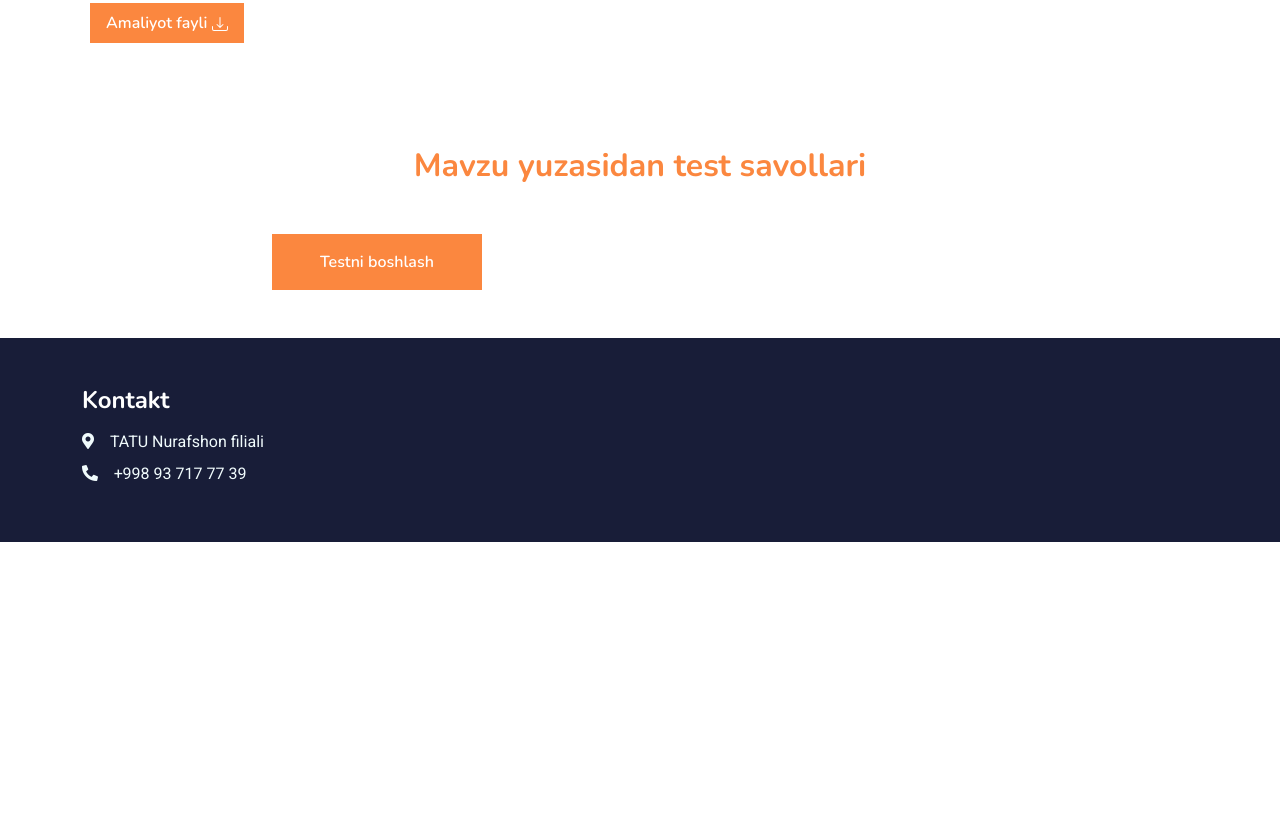
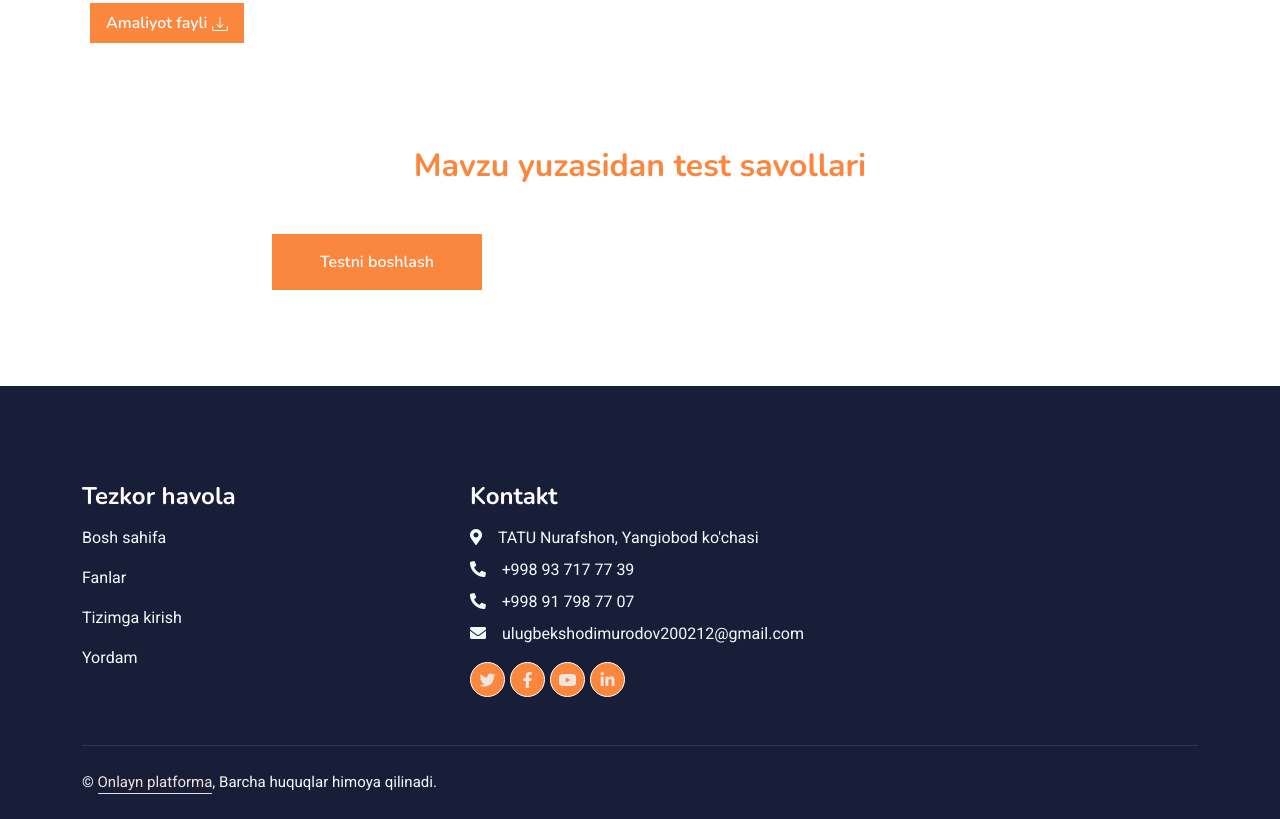
Before and after one commit to Ulugbek-Akmalovich-Shodimurodov/online-platforma, a plain HTML site: page course.html in a window 1280 px wide. Shown: the part 1236-2055 px from the top of the page. Before the commit the page ends 1778 px from the top, so only its background shows below. Drawn offline with nearby package versions, Linux system fonts and the light colour scheme.

Commit message:
finished

```diff
--- a/course.html
+++ b/course.html
@@ -9,7 +9,7 @@
   <meta name="description" content="">
 
   <!-- Favicon -->
-  <link href="img/TATU-01.png" rel="icon">
+  <link href="img/icon.png" rel="icon">
 
   <!-- Google Web Fonts -->
   <link rel="preconnect" href="https://fonts.googleapis.com">
@@ -229,13 +229,52 @@
 </script>
 
   <!-- Footer Start -->
-  <div class="container-fluid bg-dark text-light footer m-0 wow fadeIn" data-wow-delay="0.1s">
+    <div class="container-fluid bg-dark text-light footer pt-5 mt-5 wow fadeIn" data-wow-delay="0.1s">
         <div class="container py-5">
             <div class="row g-5">
                 <div class="col-lg-4 col-md-6">
+                    <h4 class="text-white mb-3">Tezkor havola</h4>
+                    <p><a class="text-light" href="index.html">Bosh sahifa</a></p>
+                    <p><a class="text-light" href="courses.html">Fanlar</a></p>
+                    <p><a class="text-light" href="login.html">Tizimga kirish</a></p>
+                    <p><a class="text-light" href="#">Yordam</a></p>
+                </div>
+                <div class="col-lg-4 col-md-6">
                     <h4 class="text-white mb-3">Kontakt</h4>
-          <p class="mb-2"><i class="fa fa-map-marker-alt me-3"></i>TATU Nurafshon filiali</p>
+                    <p class="mb-2"><i class="fa fa-map-marker-alt me-3"></i>TATU Nurafshon, Yangiobod ko'chasi</p>
                     <p class="mb-2"><i class="fa fa-phone-alt me-3"></i>+998 93 717 77 39</p>
+                    <p class="mb-2"><i class="fa fa-phone-alt me-3"></i>+998 91 798 77 07</p>
+                    <p class="mb-2"><i class="fa fa-envelope me-3"></i>ulugbekshodimurodov200212@gmail.com</p>
+                    <div class="d-flex pt-2">
+                        <a class="btn btn-outline-light btn-social" href="https://x.com" target="_blank"><i class="fab fa-twitter"></i></a>
+                        <a class="btn btn-outline-light btn-social" href="https://facebook.com" target="_blank"><i class="fab fa-facebook-f"></i></a>
+                        <a class="btn btn-outline-light btn-social" href="https://youtube.com" target="_blank"><i class="fab fa-youtube"></i></a>
+                        <a class="btn btn-outline-light btn-social" href="https://linkedin.com" target="_blank"><i class="fab fa-linkedin-in"></i></a>
+                    </div>
+                </div>
+
+                <!-- <div class="col-lg-4 col-md-6">
+                    <h4 class="text-white mb-3">Subscribe to our Newsletter</h4>
+                    <p>Subscribe now and join our growing community of learners committed to lifelong education! </p>
+                    <div class="position-relative mx-auto" style="max-width: 400px;">
+                        <form action="#">
+                            <input class="form-control border-0 w-100 py-3 ps-4 pe-5" type="email"
+                                placeholder="Your email" required>
+                            <button type="submit"
+                                class="btn btn-primary py-2 position-absolute top-0 end-0 mt-2 me-2"><a
+                                    href="mailto:keertidvcorai@gmail.com">Subscribe</a></button>
+                        </form>
+                    </div>
+                </div> -->
+            </div>
+        </div>
+        <div class="container">
+            <div class="copyright">
+                <div class="row">
+                    <div class="col-md-6 text-center text-md-start mb-3 mb-md-0">
+                        &copy; <a class="border-bottom" href="index.html">Onlayn platforma</a>, Barcha huquqlar himoya qilinadi.
+
+                    </div>
                 </div>
             </div>
         </div>
```
Lines whose indentation alone changed are shown as unchanged.
